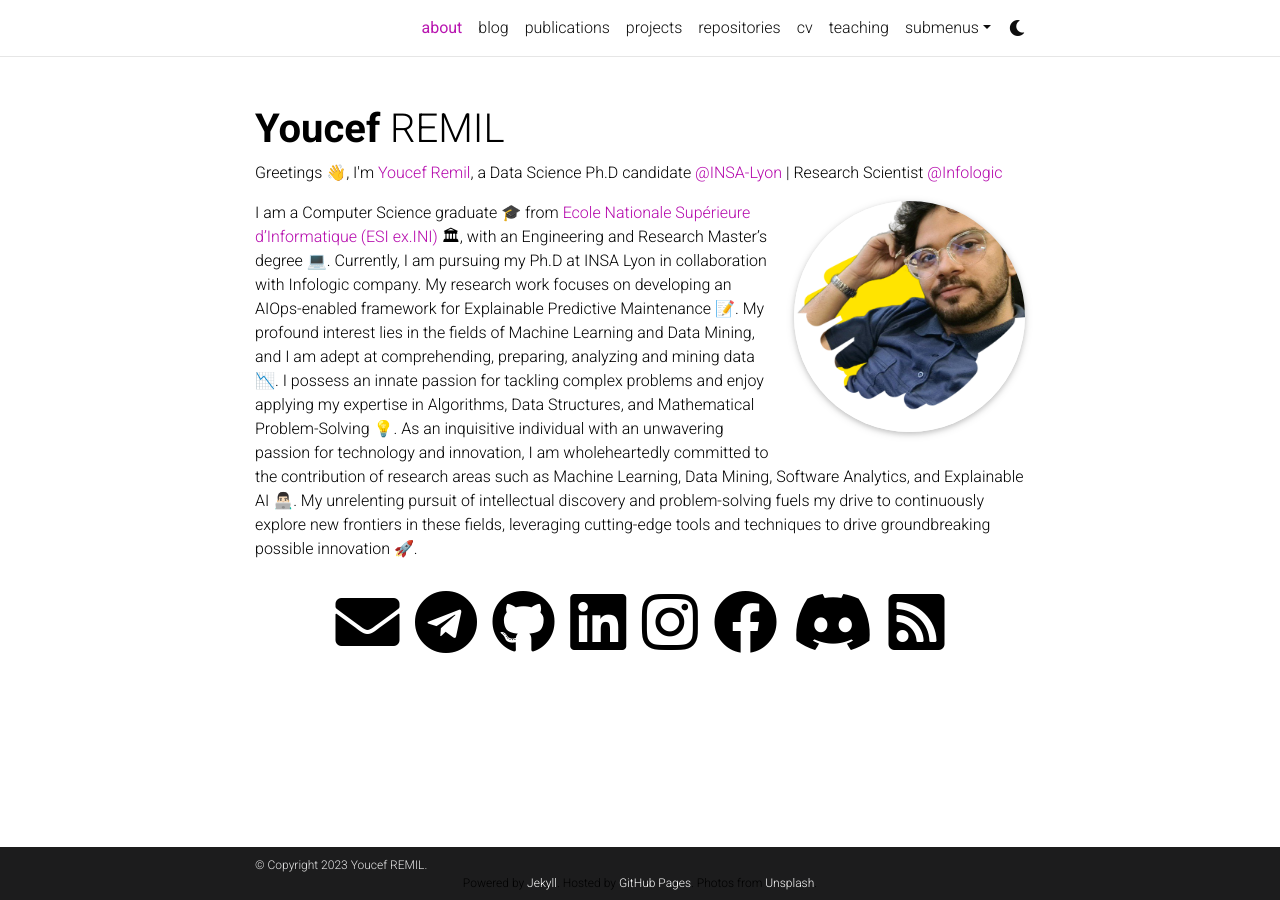
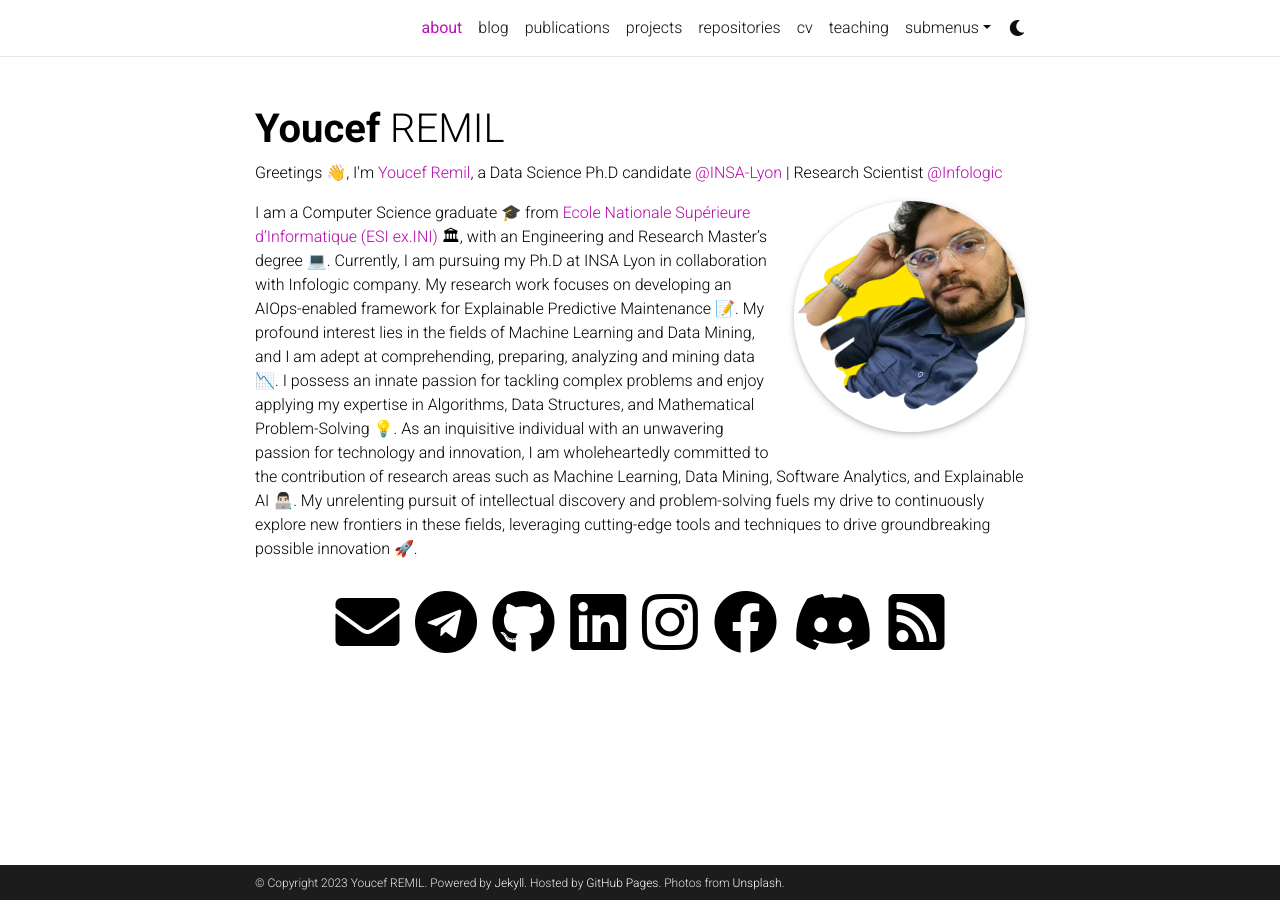
Before and after one commit to RemilYoucef/remilyoucef.github.io, a Jekyll site: the page built from _pages/about.md, in a window 1280 px wide. Built offline with Jekyll 4.4.1, drawn with Linux system fonts in a browser that asks for light colours; full-size pictures stand in for the smaller copies a plugin makes; comment, search, counter and statistics services are not loaded; a style sheet for code colours, icons or effects is not loaded.

Commit message:
correct footer config.yml

```diff
--- a/_config.yml
+++ b/_config.yml
@@ -10,10 +10,10 @@
 description: > # the ">" symbol means to ignore newlines until "footer_text:"
   A simple, whitespace theme for academics. Based on [*folio](https://github.com/bogoli/-folio) design.
 
-footer_text: '<div style="text-align: center;">
+footer_text: >
   Powered by <a href="https://jekyllrb.com/" target="_blank">Jekyll</a>.
   Hosted by <a href="https://pages.github.com/" target="_blank">GitHub Pages</a>.
-  Photos from <a href="https://unsplash.com" target="_blank">Unsplash</a>.</div>'
+  Photos from <a href="https://unsplash.com" target="_blank">Unsplash</a>.
 
 
 keywords: machine-learning, data-mining, pattern-mining, software-analytics, explainable-ai, aiops  # add your own keywords or leave empty
```
